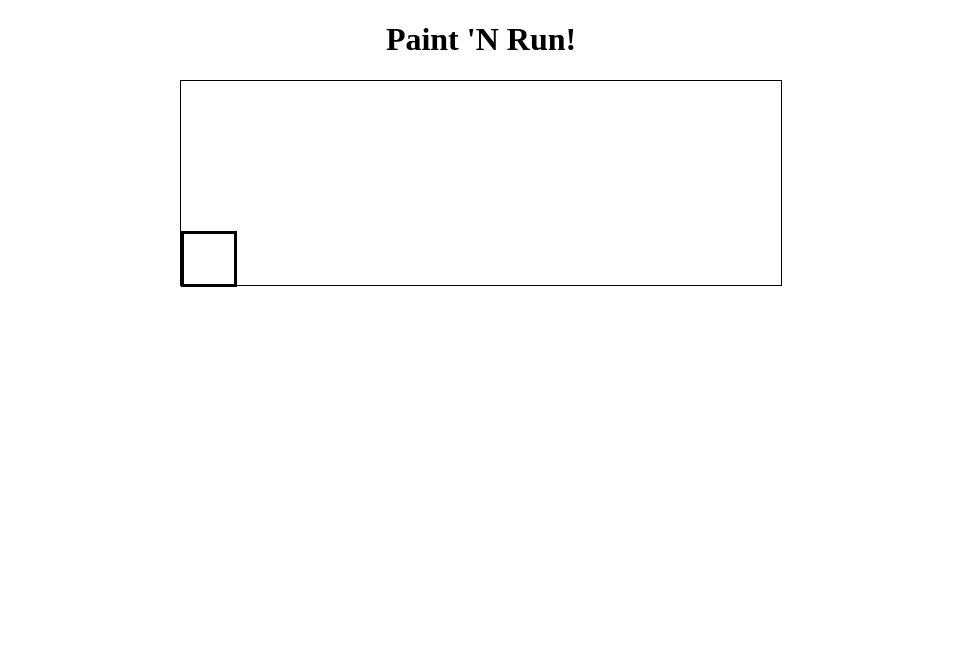
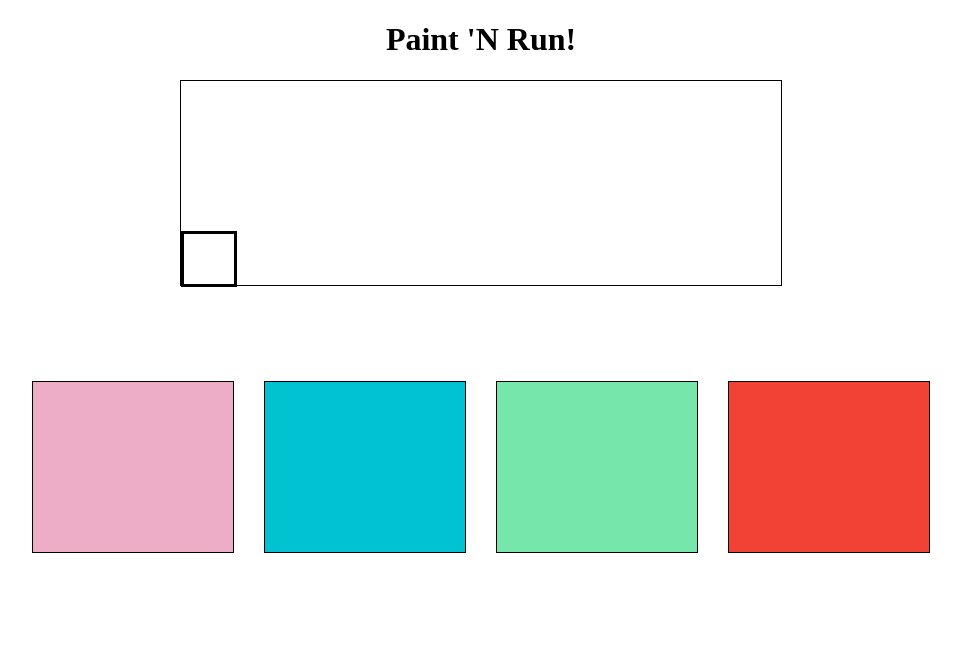
Before and after one commit to JoeyHoellerich/paintNrun_TS, a plain HTML site: page index.html in a window 1280 px wide. Shown: the whole page, without its empty margins (159-1120 px from the left). Drawn offline with Linux system fonts and the light colour scheme.

Commit message:
added paint selectors

```diff
--- a/index.html
+++ b/index.html
@@ -12,6 +12,13 @@
     <h1>Paint 'N Run!</h1>
     <!-- Div that will hold main game & elements -->
     <div id="game"></div>
+    <!-- Div to hold paint buttons -->
+    <div id="paintContainer">
+        <div class="paint" id="paint1"></div>
+        <div class="paint" id="paint2"></div>
+        <div class="paint" id="paint3"></div>
+        <div class="paint" id="paint4"></div>
+    </div>
 
     <!-- Main JS File -->
     <script src="./app.js"></script>
--- a/style.css
+++ b/style.css
@@ -28,6 +28,50 @@ h1 {
     top: 150px;
     /* Color for Testing - Replace with Img */
     background-color: white;
+    border: 3px solid black;
+}
+
+/* PAINT SELECTOR */
+/* ----------------------------------------------- */
+/* Colors */
+/* 1. Pink ( #edadc7 ) */
+/* 2. Blue ( #00c2d1 )  */
+/* 3. Green ( #77E6AB ) */
+/* 4. Red ( #f24236 ) */
+
+/* Style for the paint Selector Container */
+#paintContainer{
+    display: flex;
+    justify-content: center;
+    padding: 80px;
+}
+
+/* Style for paint selectors */
+.paint {
+    width: 200px;
+    height: 170px;
+    border: 1px solid black;
+    margin: 15px;
+}
+
+/* Style for paint Selector 1 (green) */
+#paint1 {
+    background-color: #edadc7;
+}
+
+#paint2 {
+    background-color: #00c2d1;
+}
+
+#paint3 {
+    background-color: #77E6AB;
+}
+
+#paint4 {
+    background-color: #f24236;
+}
+
+.onSelect {
     border: 3px solid black;
 }
 /* ANIMATIONS */
```
